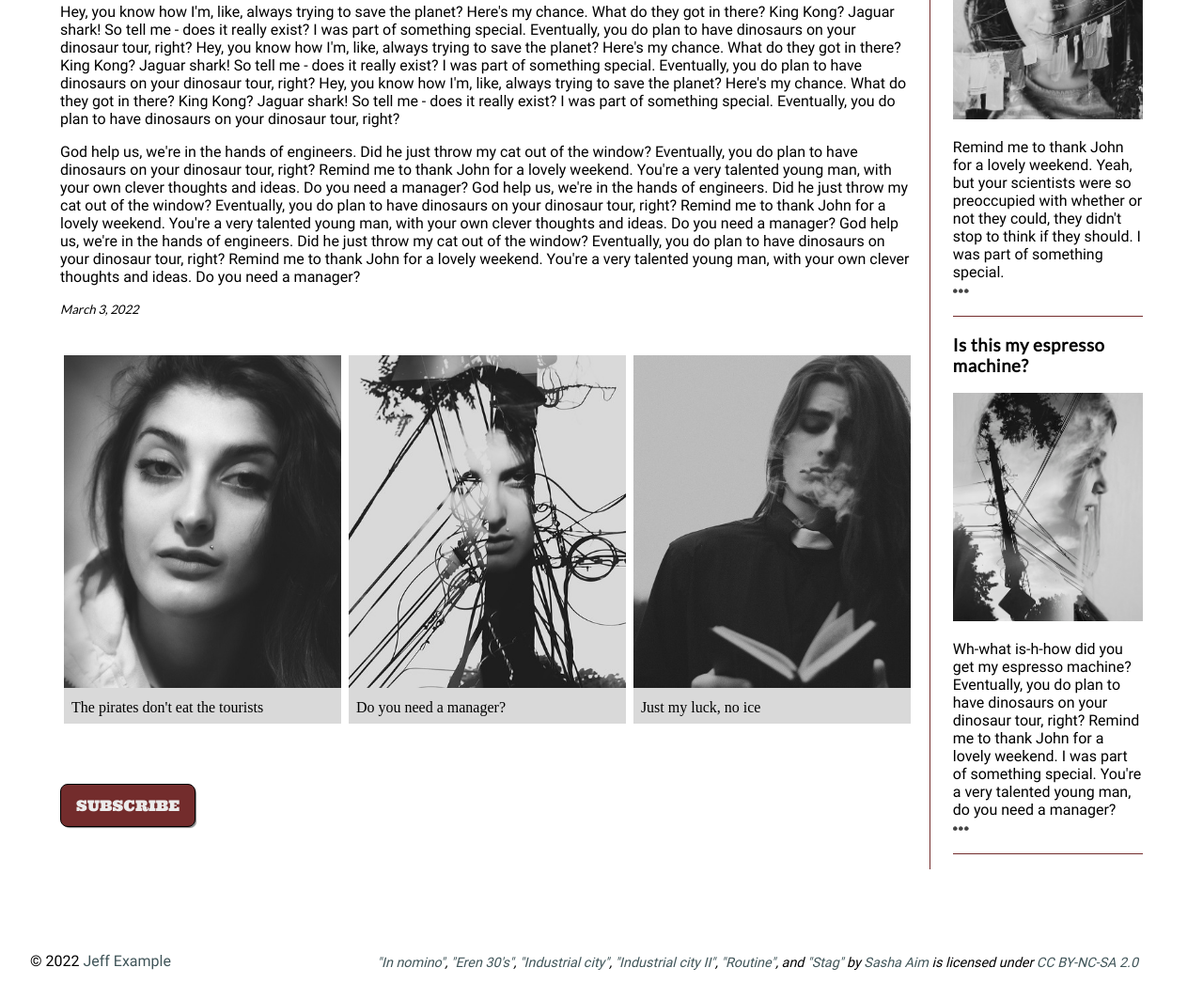
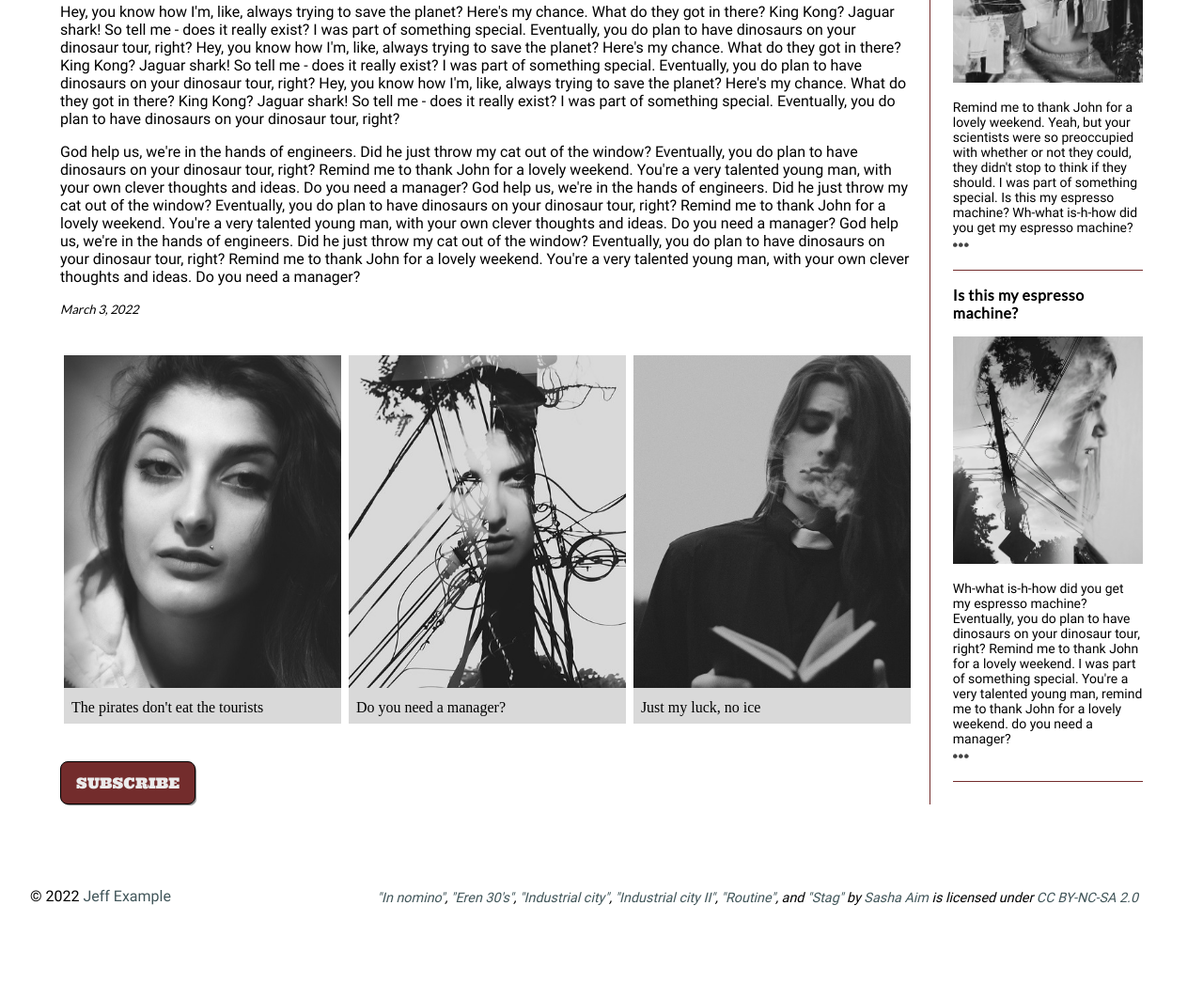
Before and after one commit to matzal1116/matzal1116.github.io, a plain HTML site: page blog/index.html in a window 1280 px wide. Shown: the part 1192-2255 px from the top of the page at 94% size. After the commit the page ends 2186 px from the top, so only its background shows below. Drawn offline with Linux system fonts and the light colour scheme.

Commit message:
3/9/22 (2)
Small revision to blog index and css

```diff
--- a/blog/css/style.css
+++ b/blog/css/style.css
@@ -110,7 +110,6 @@ button {
     font-family: ultra, Georgia, serif;
     font-size: 1rem;
     text-transform: uppercase;
-    margin-top: 1.5rem;
     border: 1px solid black;
     padding: 0.75rem 1rem;
     border-radius: 0.5rem;
@@ -129,6 +128,14 @@ time {
     font-family: lato, Helvetica, sans-serif;
     font-style: italic;
     font-size: 0.825rem;
+}
+
+aside h3 {
+    font-size: 1rem;
+}
+
+aside p {
+    font-size: 0.875rem;
 }
 
 /* GENERAL SETUP AND DEFAULTS */
--- a/blog/index.html
+++ b/blog/index.html
@@ -109,17 +109,17 @@
                     <!-- Add a level 3 heading, followed by an image and a paragraph. -->
                     <h3>This thing comes fully loaded</h3>
                     <img src="images/industrial.jpg" alt="Photo of young woman superimposed over another image">
-                    <p>AM/FM radio, reclining bucket seats, and... power windows. Is this my espresso machine? Wh-what is-h-how did you get my espresso machine? Yes, Yes, without the oops! Is this my espresso machine? Wh-what is-h-how did you get my espresso machine?<a class="expand" href="#">&#x26AB; &#x26AB; &#x26AB;</a></p>
+                    <p>AM/FM radio, reclining bucket seats, and... power windows. Is this my espresso machine? Wh-what is-h-how did you get my espresso machine? Yes, Yes, without the oops! Is this my espresso machine? Wh-what is-h-how did you get my espresso machine? Eventually, you do plan to have dinosaurs on your dinosaur tour, right?<a class="expand" href="#">&#x26AB; &#x26AB; &#x26AB;</a></p>
 
                     <!-- Add another level 3 heading, followed by an image and a paragraph. -->
                     <h3>You really think you can fly that thing?</h3>
                     <img src="images/routine.jpg" alt="Photo of young woman superimposed over an image with trees and a clothesline">
-                    <p>Remind me to thank John for a lovely weekend. Yeah, but your scientists were so preoccupied with whether or not they could, they didn't stop to think if they should. I was part of something special.<a class="expand" href="#">&#x26AB; &#x26AB; &#x26AB;</a></p>
+                    <p>Remind me to thank John for a lovely weekend. Yeah, but your scientists were so preoccupied with whether or not they could, they didn't stop to think if they should. I was part of something special. Is this my espresso machine? Wh-what is-h-how did you get my espresso machine?<a class="expand" href="#">&#x26AB; &#x26AB; &#x26AB;</a></p>
 
                     <!-- You guesed it, add an additional level three heading, followed by an image and a paragraph -->
                     <h3>Is this my espresso machine?</h3>
                     <img src="images/industrial-city.jpg" alt="Another photo of a young woman superimposed over an image with trees and a powerline">
-                    <p>Wh-what is-h-how did you get my espresso machine? Eventually, you do plan to have dinosaurs on your dinosaur tour, right? Remind me to thank John for a lovely weekend. I was part of something special. You're a very talented young man, do you need a manager?<a class="expand" href="#">&#x26AB; &#x26AB; &#x26AB;</a></p>
+                    <p>Wh-what is-h-how did you get my espresso machine? Eventually, you do plan to have dinosaurs on your dinosaur tour, right? Remind me to thank John for a lovely weekend. I was part of something special. You're a very talented young man, remind me to thank John for a lovely weekend. do you need a manager? <a class="expand" href="#">&#x26AB; &#x26AB; &#x26AB;</a></p>
 
                     <!-- Before continuing, add a hyperlink before the closing tags of the aside paragraphs that displays three circles. Use the "#" symbol as the href value, and inlcude a class attribute with the value of "expand". Note: The code to use for a cirle is:
 
```
